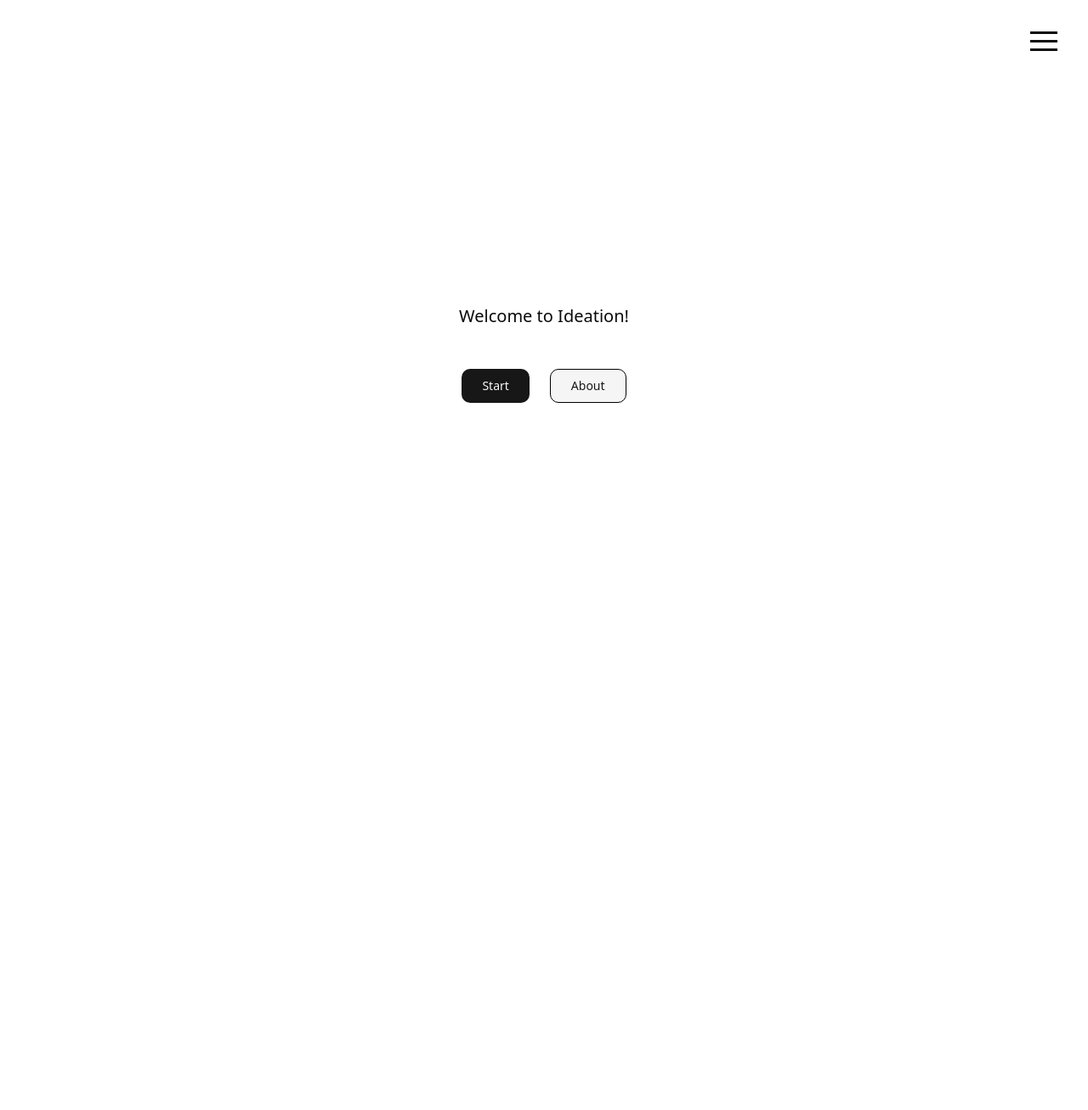
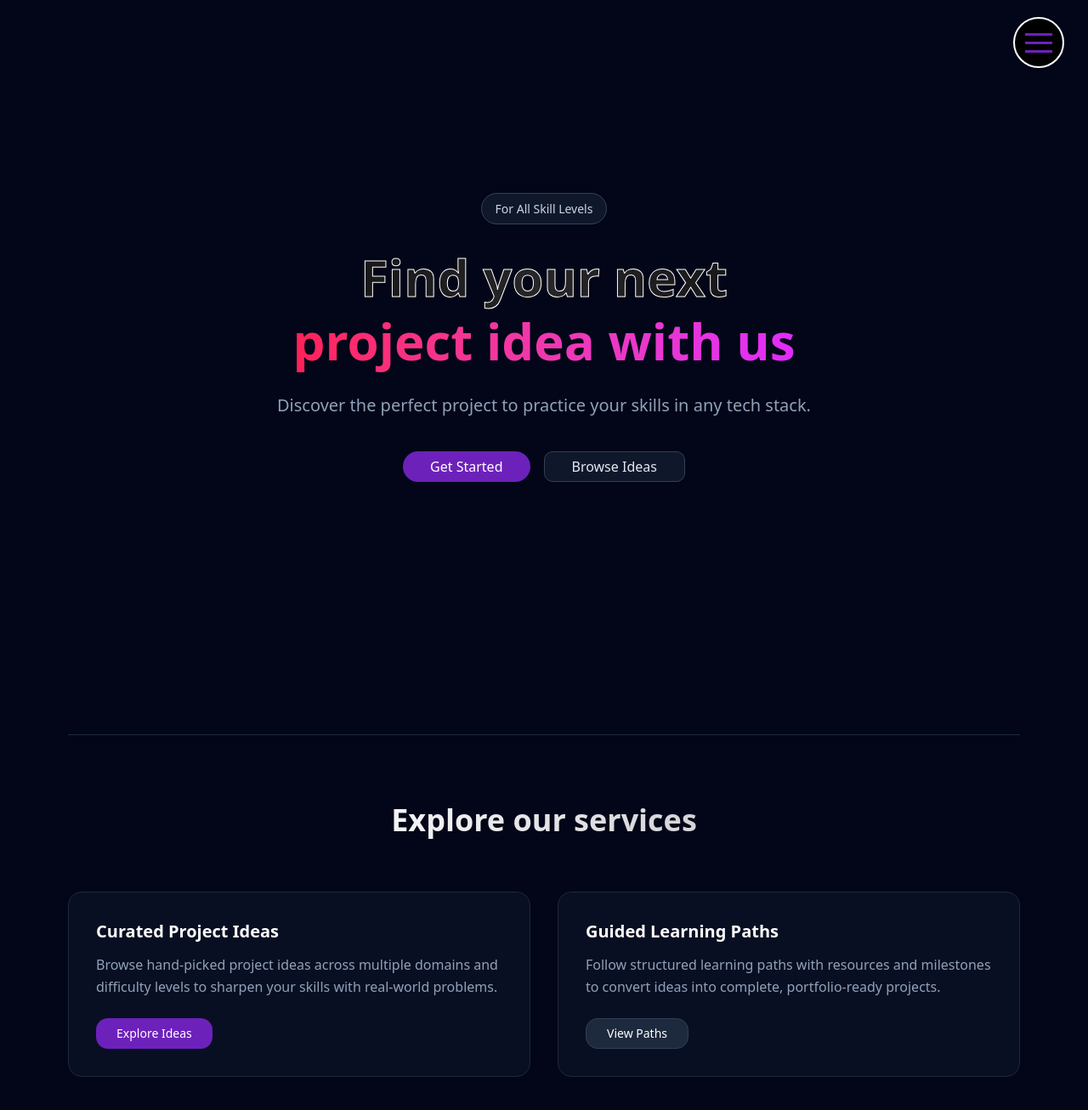
Before and after one commit to DumbTempest/Ideation, a Next.js app: page / in a window 1280 px wide. Shown: the top 1306 px of the page at 85% size. Before the commit the page ends 800 px from the top, so only its background shows below. Built offline with nearby package versions, Linux system fonts and the light colour scheme.

Commit message:
changes to ui

```diff
--- a/src/app/ProjectDB/page.jsx
+++ b/src/app/ProjectDB/page.jsx
@@ -43,9 +43,10 @@ export default function ProjectsPage() {
   const length = projects.length;
 
   return (
-    <main className="min-h-screen px-6 py-10">
+    <main className="min-h-screen bg-slate-950 px-6 py-10">
       <Navbar />
-      <h1 className="text-3xl font-bold text-center mb-10">Database ({length})</h1>
+      <h1 className="text-3xl font-bold text-center mb-10 bg-gradient-to-r from-zinc-900 via-zinc-800 to-zinc-900 text-transparent bg-clip-text font-bold" style={{ WebkitTextStroke: "1px white" }}>Database ({length})</h1>
+
 
       <div className="mb-8">
         <DbSearchbar typedText="" onSearch={handleSearch} />
--- a/src/components/custom/mainpage.jsx
+++ b/src/components/custom/mainpage.jsx
@@ -1,18 +1,94 @@
 import { Button } from "@/components/ui/button";
 import Navbar from "./navbar";
+import Link from "next/link";
+
 export default function Home() {
+  const isDark = true;
+
   return (
-    <main className="min-h-screen flex flex-col items-center justify-center px-4">
-      <Navbar />
-      <p className="text-xl text-center mb-12 mt-8 font-medium">
-        Welcome to Ideation!
-      </p>
+    <>
+      <div className="bg-slate-950 min-h-screen overflow-hidden">
+        <main className="min-h-screen flex flex-col items-center justify-center px-4 relative">
+          {/* <div className="absolute top-1/2 left-1/2 -translate-x-1/2 -translate-y-1/2 w-[600px] h-[600px] bg-purple-600/20 rounded-full blur-3xl" /> */}
 
-      <div className="flex gap-6">
-        <Button className="rounded-lg" size="lg">Start</Button>
-        <Button className="rounded-lg border border-black" variant="secondary" size="lg"> About </Button>
+          <Navbar hamburgercolor={isDark ? "#6d21bb" : "#6d21bb"} />
+
+          <div className="relative z-10 max-w-4xl mx-auto text-center">
+            <div className="inline-block mb-8">
+              <span className="px-4 py-2 rounded-full bg-slate-800/50 border border-slate-700 text-slate-300 text-sm">
+                For All Skill Levels
+              </span>
+            </div>
+
+            <h1 className="text-5xl md:text-6xl lg:text-6xl font-bold mb-6 leading-tight">
+              <span
+                className="bg-gradient-to-r from-zinc-900 via-zinc-800 to-zinc-900 text-transparent bg-clip-text font-bold"
+                style={{ WebkitTextStroke: "1px white" }}
+              >
+                Find your next
+              </span>
+              <br />
+              <span className="bg-gradient-to-r from-rose-500 to-fuchsia-500 text-transparent bg-clip-text">
+                project idea with us
+              </span>
+            </h1>
+
+            <p className="text-slate-400 text-lg md:text-xl mb-10">
+              Discover the perfect project to practice your skills in any tech stack.
+            </p>
+
+            <div className="flex flex-col sm:flex-row gap-4 justify-center items-center">
+              <Button className="w-full sm:w-auto bg-[#6d21bb] hover:bg-purple-700 text-white font-medium px-8 py-3 text-md rounded-3xl">
+                <Link href="/ServiceSelector">Get Started</Link>
+              </Button>
+
+              <Button className="w-full sm:w-auto bg-slate-800/50 hover:bg-slate-800 border border-slate-700 text-slate-200 text-md font-medium px-8 py-3 rounded-lg">
+                Browse Ideas
+              </Button>
+            </div>
+          </div>
+        </main>
+
+        <hr className="border-slate-800 my-16 mx-20"  />
+
+        <section className="relative z-10 w-full max-w-6xl mx-auto mt-20 mb-20 px-4 pb-32">
+          <h2 className="text-3xl md:text-4xl font-bold text-center mb-16">
+            <span className="bg-gradient-to-r from-zinc-100 to-zinc-300 text-transparent bg-clip-text">
+              Explore our services
+            </span>
+          </h2>
+
+          <div className="grid grid-cols-1 md:grid-cols-2 gap-8">
+            <div className="group relative bg-slate-900/60 border border-slate-800 rounded-2xl p-8 backdrop-blur transition hover:border-purple-500/50 hover:-translate-y-1">
+              <h3 className="text-xl font-semibold mb-3 text-white">
+                Curated Project Ideas
+              </h3>
+              <p className="text-slate-400 mb-6 leading-relaxed">
+                Browse hand-picked project ideas across multiple domains and
+                difficulty levels to sharpen your skills with real-world problems.
+              </p>
+
+              <Button className="bg-[#6d21bb] hover:bg-purple-700 text-white rounded-xl px-6">
+                Explore Ideas
+              </Button>
+            </div>
+
+            <div className="group relative bg-slate-900/60 border border-slate-800 rounded-2xl p-8 backdrop-blur transition hover:border-fuchsia-500/50 hover:-translate-y-1">
+              <h3 className="text-xl font-semibold mb-3 text-white">
+                Guided Learning Paths
+              </h3>
+              <p className="text-slate-400 mb-6 leading-relaxed">
+                Follow structured learning paths with resources and milestones to
+                convert ideas into complete, portfolio-ready projects.
+              </p>
+
+              <Button className="bg-slate-800 hover:bg-slate-700 text-white border border-slate-700 rounded-xl px-6">
+                View Paths
+              </Button>
+            </div>
+          </div>
+        </section>
       </div>
-
-    </main>
+    </>
   );
 }
--- a/src/components/custom/navbar.jsx
+++ b/src/components/custom/navbar.jsx
@@ -5,15 +5,15 @@ import { Button } from "@/components/ui/button";
 import { motion } from "framer-motion";
 import Link from "next/link";
 
-export default function Navbar() {
+export default function Navbar({hamburgercolor}) {
   const [isOpen, setOpen] = useState(false);
   const toggleNavbar = () => {
     setOpen(!isOpen);
   };
   return (
     <>
-      <div className="fixed top-6 right-7 z-50">
-        <Hamburger toggled={isOpen} toggle={setOpen} />
+      <div className="fixed top-5 right-7 z-50 bg-black rounded-full p-1 border border-white border-solid border-2">
+        <Hamburger toggled={isOpen} toggle={setOpen} color={hamburgercolor || "#6d21bb"} />
       </div>
 
       <motion.div
--- a/src/components/custom/projectCard.jsx
+++ b/src/components/custom/projectCard.jsx
@@ -32,7 +32,10 @@ function FadeText({ children, lines }) {
         height: `calc(1.5rem * ${lines})`,
       }}
     >
-      <p ref={ref} className="text-sm text-muted-foreground whitespace-pre-wrap">
+      <p
+        ref={ref}
+        className="text-sm text-slate-400 whitespace-pre-wrap"
+      >
         {children}
       </p>
 
@@ -41,11 +44,13 @@ function FadeText({ children, lines }) {
     className="
       pointer-events-none absolute
       bottom-0 left-0 w-full
-            h-[1.5rem]
+      h-[0.9rem]
       bg-gradient-to-t
-            from-white via-white/70 to-transparent
+      from-slate-900/95
+      via-slate-900/60
+      to-transparent
     "
-        ></div>
+  />
 )}
     </div>
   );
@@ -60,49 +65,51 @@ export default function ProjectCard({
   difficulty,
 }) {
   return (
-    <Card className="w-full max-w-md h-[250px] flex flex-col justify-between">
-
+    <Card className="w-full max-w-md h-[250px] bg-slate-900/60 border border-slate-800 rounded-2xl backdrop-blur flex flex-col justify-between">
       <div>
         <CardHeader>
-          <CardTitle>{name}</CardTitle>
+          <CardTitle className="text-white text-lg">
+            {name}
+          </CardTitle>
+
           <div className="mt-1">
             <FadeText lines={2}>{description}</FadeText>
           </div>
         </CardHeader>
 
         <CardContent className="space-y-4">
-
           <div className="flex justify-between min-h-[50px]">
             <div className="w-[60%]">
-              <p className="text-sm font-semibold">Domain:</p>
-              <p className="text-sm text-muted-foreground overflow-hidden whitespace-nowrap text-ellipsis">
+              <p className="text-sm font-semibold text-slate-200">
+                Domain
+              </p>
+              <p className="text-sm text-slate-400 overflow-hidden whitespace-nowrap text-ellipsis">
                 {Array.isArray(domain) ? domain.join(", ") : domain}
               </p>
             </div>
 
             <div className="text-right w-[35%]">
-              <p className="text-sm font-semibold">Difficulty:</p>
-              <p className="text-sm text-muted-foreground">{difficulty}</p>
+              <p className="text-sm font-semibold text-slate-200">
+                Difficulty
+              </p>
+              <p className="text-sm text-slate-400">
+                {difficulty}
+              </p>
             </div>
           </div>
 
           <div className="flex justify-between min-h-[50px]">
             <div className="w-[60%]">
-              <p className="text-sm font-semibold">Tech Stack:</p>
-              <p className="text-sm text-muted-foreground overflow-hidden whitespace-nowrap text-ellipsis">
+              <p className="text-sm font-semibold text-slate-200">
+                Tech Stack
+              </p>
+              <p className="text-sm text-slate-400 overflow-hidden whitespace-nowrap text-ellipsis">
                 {Array.isArray(techStack) ? techStack.join(", ") : techStack}
               </p>
             </div>
-
-            {/* <div className="text-right w-[35%]">
-              <p className="text-sm font-semibold">Label:</p>
-              <p className="text-sm text-muted-foreground overflow-hidden whitespace-nowrap text-ellipsis">{label}</p>
-            </div> */}
           </div>
-
         </CardContent>
       </div>
-
     </Card>
   );
 }
```
Also changed, not shown: src/app/DataSource/page.jsx (+23 -13 lines), src/app/ServiceSelector/page.jsx (+22 -14 lines). Lines whose indentation alone changed are shown as unchanged.
